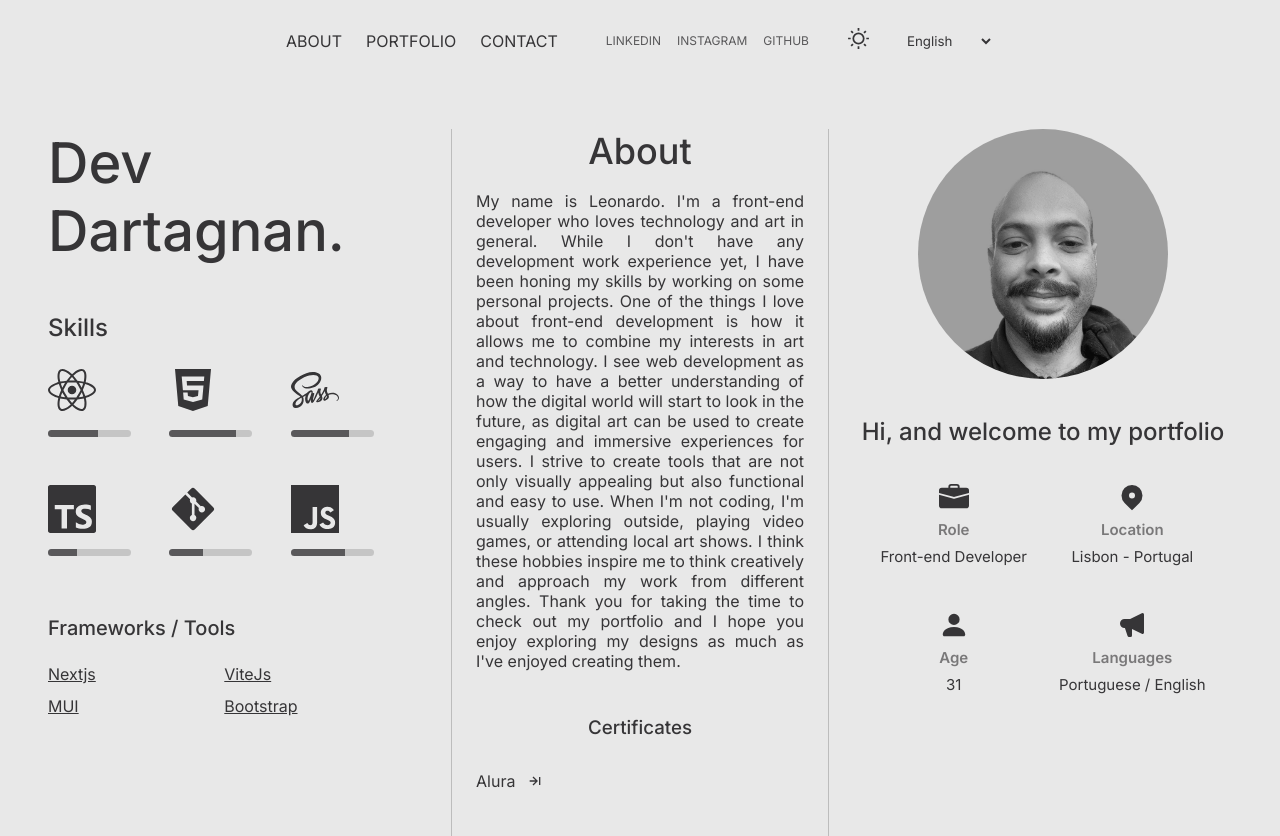
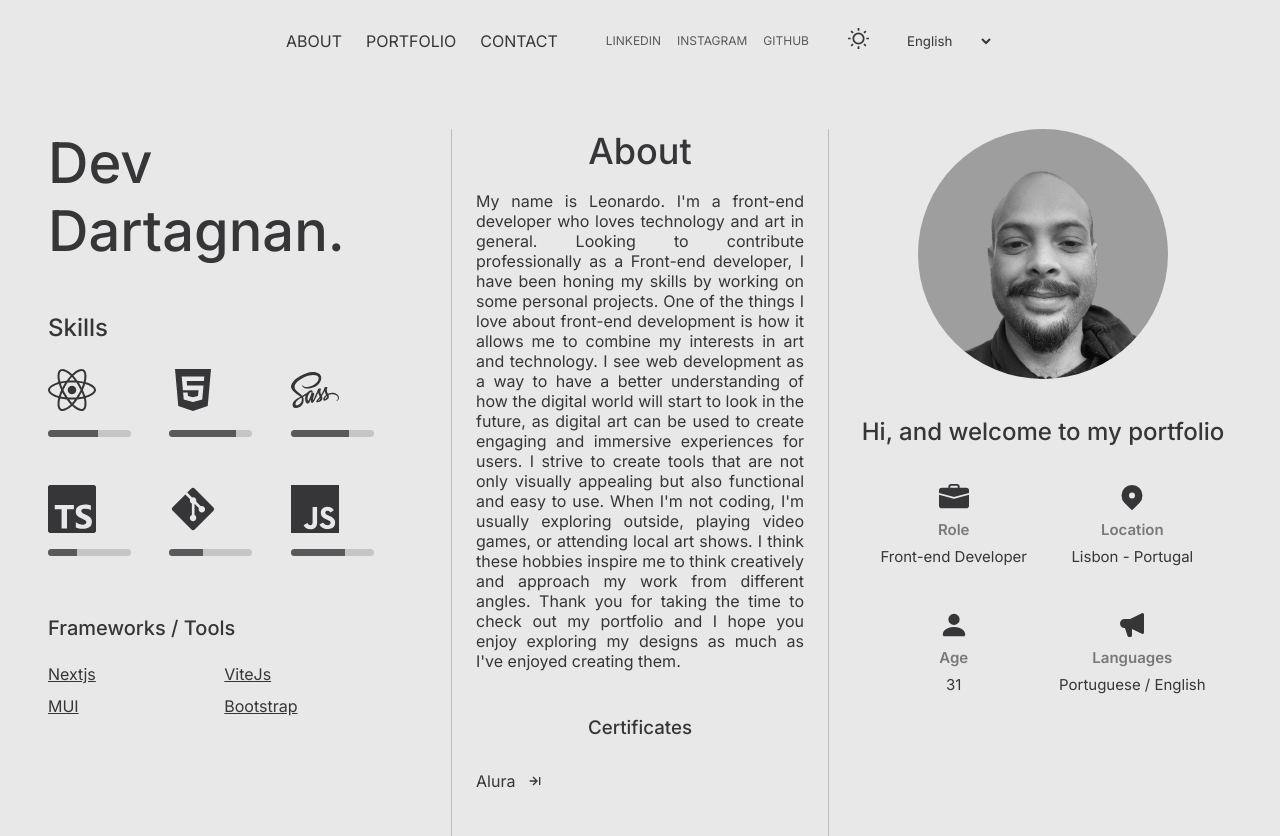
Before and after one commit to devdartagnan/portfolio-dev-dartagnan, a Next.js app: page / in a window 1280 px wide. Built offline with nearby package versions, Linux system fonts and the light colour scheme.

Commit message:
ref: about section

```diff
--- a/src/pages/i18n.ts
+++ b/src/pages/i18n.ts
@@ -26,7 +26,7 @@ i18n
           home: {
             about: {
               title: 'About',
-              about: "My name is Leonardo. I'm a front-end developer who loves technology and art in general. While I don't have any development work experience yet, I have been honing my skills by working on some personal projects. One of the things I love about front-end development is how it allows me to combine my interests in art and technology. I see web development as a way to have a better understanding of how the digital world will start to look in the future, as digital art can be used to create engaging and immersive experiences for users. I strive to create tools that are not only visually appealing but also functional and easy to use. When I'm not coding, I'm usually exploring outside, playing video games, or attending local art shows. I think these hobbies inspire me to think creatively and approach my work from different angles. Thank you for taking the time to check out my portfolio and I hope you enjoy exploring my designs as much as I've enjoyed creating them."
+              about: "My name is Leonardo. I'm a front-end developer who loves technology and art in general. Looking to contribute professionally as a Front-end developer, I have been honing my skills by working on some personal projects. One of the things I love about front-end development is how it allows me to combine my interests in art and technology. I see web development as a way to have a better understanding of how the digital world will start to look in the future, as digital art can be used to create engaging and immersive experiences for users. I strive to create tools that are not only visually appealing but also functional and easy to use. When I'm not coding, I'm usually exploring outside, playing video games, or attending local art shows. I think these hobbies inspire me to think creatively and approach my work from different angles. Thank you for taking the time to check out my portfolio and I hope you enjoy exploring my designs as much as I've enjoyed creating them."
             },
             profile: {
               title: 'Hi, and welcome to my portfolio',
@@ -92,7 +92,7 @@ i18n
           home: {
             about: {
               title: 'Sobre',
-              about: 'Meu nome é Leonardo. Sou um desenvolvedor front-end que adora tecnologia e arte em geral. Embora ainda não tenha nenhuma experiência em trabalho de desenvolvimento, tenho aprimorado minhas habilidades trabalhando em alguns projetos pessoais. Uma das coisas que adoro no desenvolvimento front-end é como ele me permite combinar meus interesses em arte e tecnologia. Vejo o desenvolvimento web como uma forma de entender melhor como o mundo digital começará a ser no futuro, pois a arte digital pode ser usada para criar experiências envolventes e imersivas para os usuários. Eu me esforço para criar ferramentas que não sejam apenas visualmente atraentes, mas também funcionais e fáceis de usar. Quando não estou codificando, geralmente estou explorando o exterior, jogando videogame ou participando de exposições de arte locais. Acho que esses hobbies me inspiram a pensar criativamente e abordar meu trabalho de diferentes ângulos. Obrigado por reservar um tempo para conferir meu portfólio e espero que goste de explorar meus designs tanto quanto eu gostei de criá-los.'
+              about: 'Meu nome é Leonardo. Sou um desenvolvedor front-end que adora tecnologia e arte em geral. A procura de contribuir profissionalmente como desenvolvedor Front-end, tenho aprimorado minhas habilidades trabalhando em alguns projetos pessoais. Uma das coisas que adoro no desenvolvimento front-end é como ele me permite combinar meus interesses em arte e tecnologia. Vejo o desenvolvimento web como uma forma de entender melhor como o mundo digital começará a ser no futuro, pois a arte digital pode ser usada para criar experiências envolventes e imersivas para os usuários. Eu me esforço para criar ferramentas que não sejam apenas visualmente atraentes, mas também funcionais e fáceis de usar. Quando não estou codificando, geralmente estou explorando o exterior, jogando videogame ou participando de exposições de arte locais. Acho que esses hobbies me inspiram a pensar criativamente e abordar meu trabalho de diferentes ângulos. Obrigado por reservar um tempo para conferir meu portfólio e espero que goste de explorar meus designs tanto quanto eu gostei de criá-los.'
             },
             profile: {
               title: 'Óla, e bem vindo ao meu portfólio',
```
